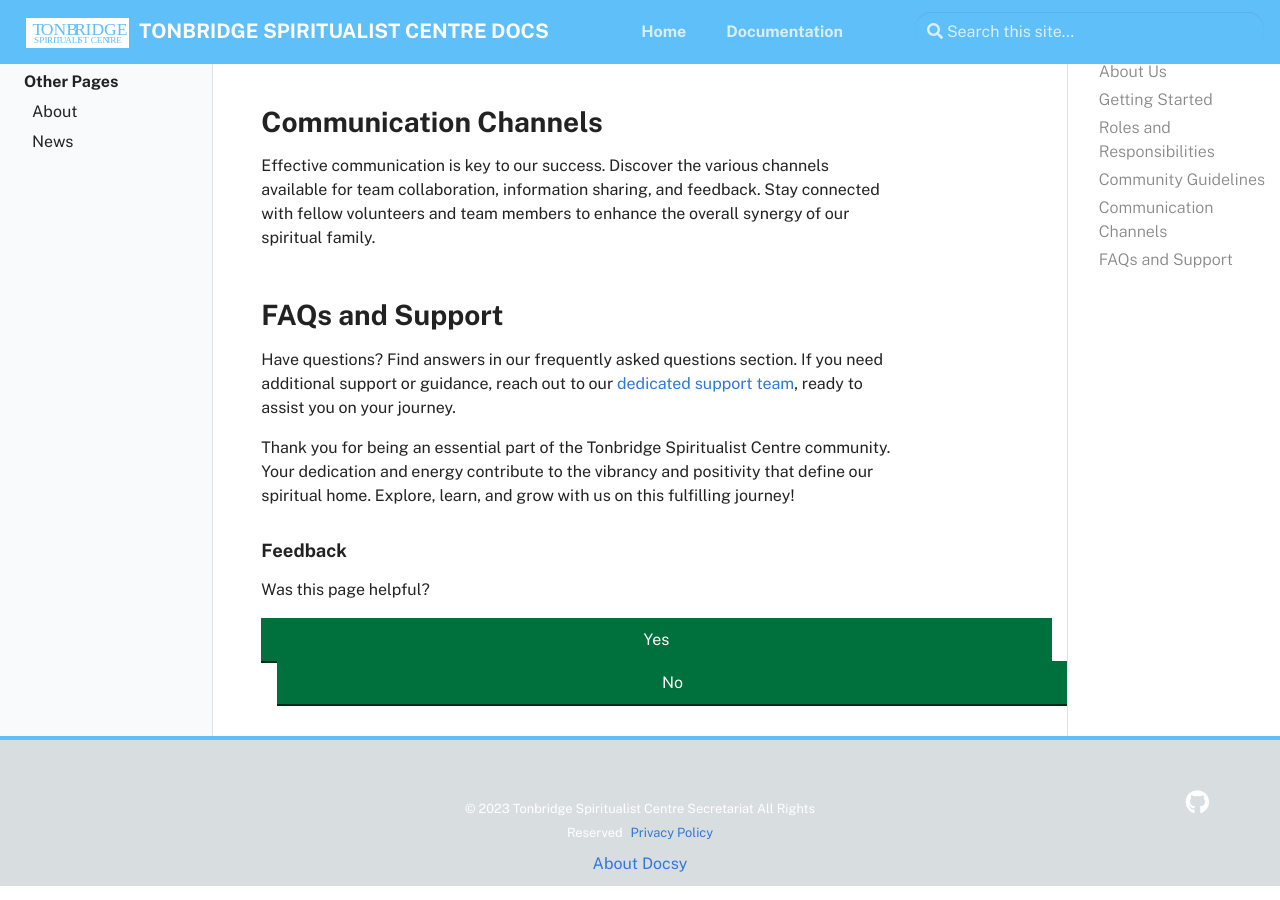
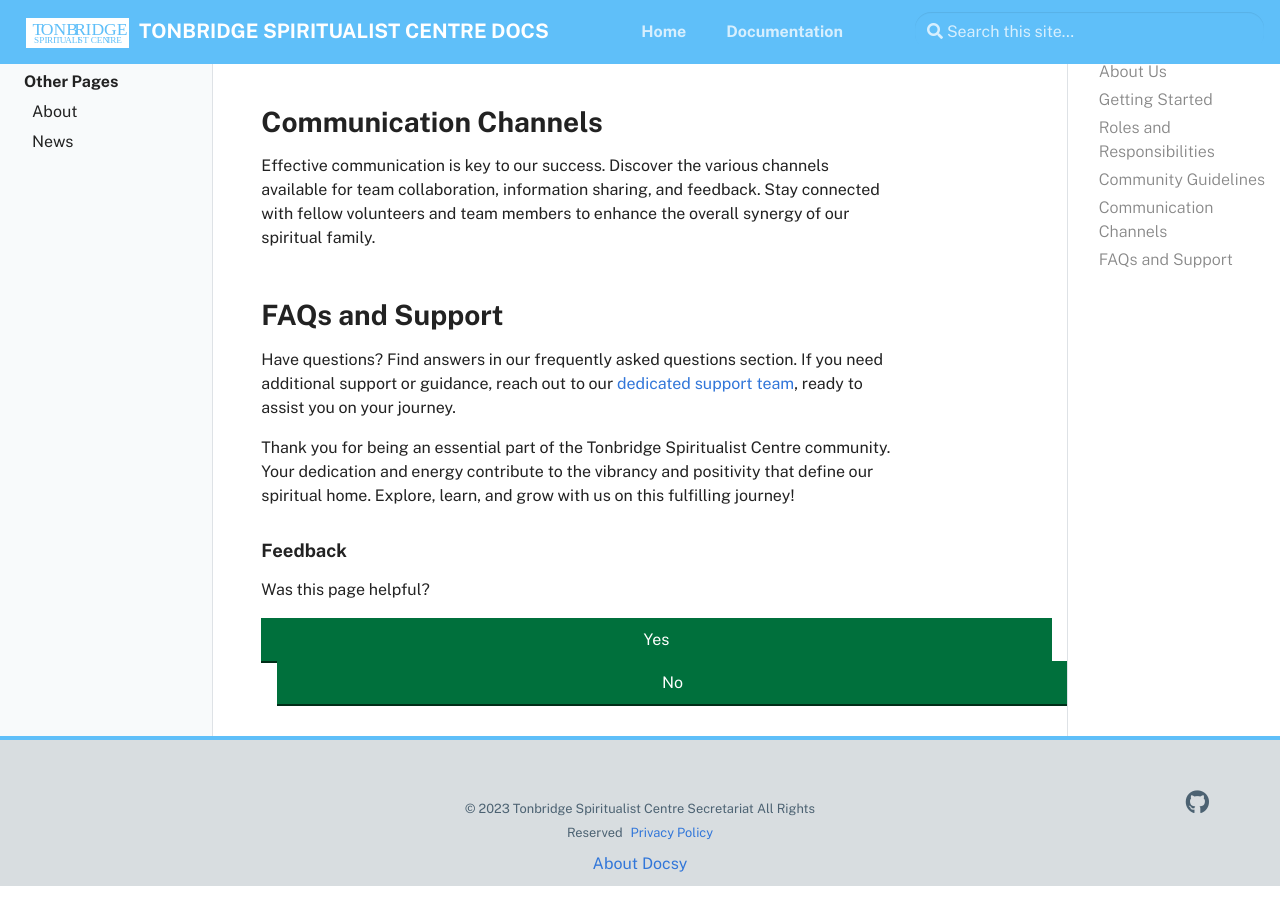
Before and after one commit to tonbridgespiritualist/docs, a Jekyll site: the page built from pages/index.md, in a window 1280 px wide and 900 px high, scrolled down 1032 px. Built offline with Jekyll 4.4.1, drawn with Linux system fonts in a browser that asks for light colours.

Commit message:
Update footer.html

```diff
--- a/_includes/footer.html
+++ b/_includes/footer.html
@@ -5,14 +5,14 @@
         <ul class="list-inline mb-0">
           {% if site.twitter %}
             <li class="list-inline-item mx-2 h3" data-toggle="tooltip" data-placement="top" title="" aria-label="Twitter" data-original-title="Twitter">
-              <a class="text-white" target="_blank" href="https://twitter.com/{{ site.twitter }}">
+              <a class="text-footer" target="_blank" href="https://twitter.com/{{ site.twitter }}">
                 <i class="fab fa-twitter"></i>
               </a>
             </li>
           {% endif %}
           {% if site.linkedin %}
             <li class="list-inline-item mx-2 h3" data-toggle="tooltip" data-placement="top" title="" aria-label="LinkedIn" data-original-title="LinkedIn">
-              <a class="text-white" target="_blank" href="https://linkedin.com/in/{{ site.linkedin }}">
+              <a class="text-footer" target="_blank" href="https://linkedin.com/in/{{ site.linkedin }}">
                 <i class="fab fa-linkedin"></i>
               </a>
             </li>
@@ -22,14 +22,14 @@
       <div class="col-6 col-sm-4 text-right text-xs-center order-sm-3">
         <ul class="list-inline mb-0">
           <li class="list-inline-item mx-2 h3" data-toggle="tooltip" data-placement="top" title="" aria-label="GitHub" data-original-title="GitHub">
-            <a class="text-white" target="_blank" href="{{ site.repo }}">
+            <a class="text-footer" target="_blank" href="{{ site.repo }}">
               <i class="fab fa-github"></i>
             </a>
           </li>
         </ul>
       </div>
       <div class="col-12 col-sm-4 text-center py-2 order-sm-2">
-        <small class="text-white">© {{ 'now' | date: "%Y" }} {{ site.author }} All Rights Reserved</small>
+        <small class="text-footer">© {{ 'now' | date: "%Y" }} {{ site.author }} All Rights Reserved</small>
         {% if site.privacy %}<small class="ml-1"><a href="{{ site.privacy }}" target="_blank">Privacy Policy</a></small>{% endif %}
         <p class="mt-2"><a href="/about/">About Docsy</a></p>
       </div>
```
